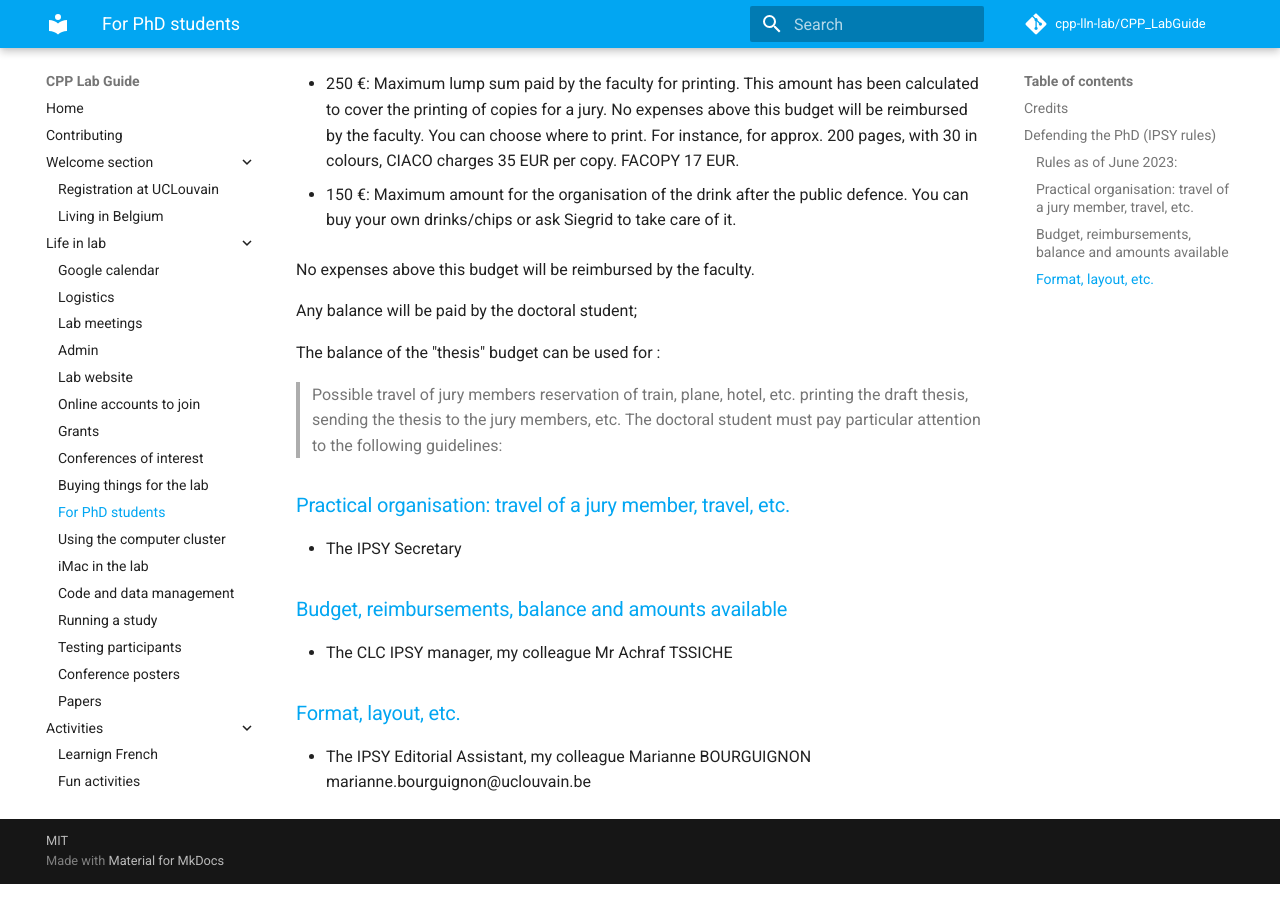
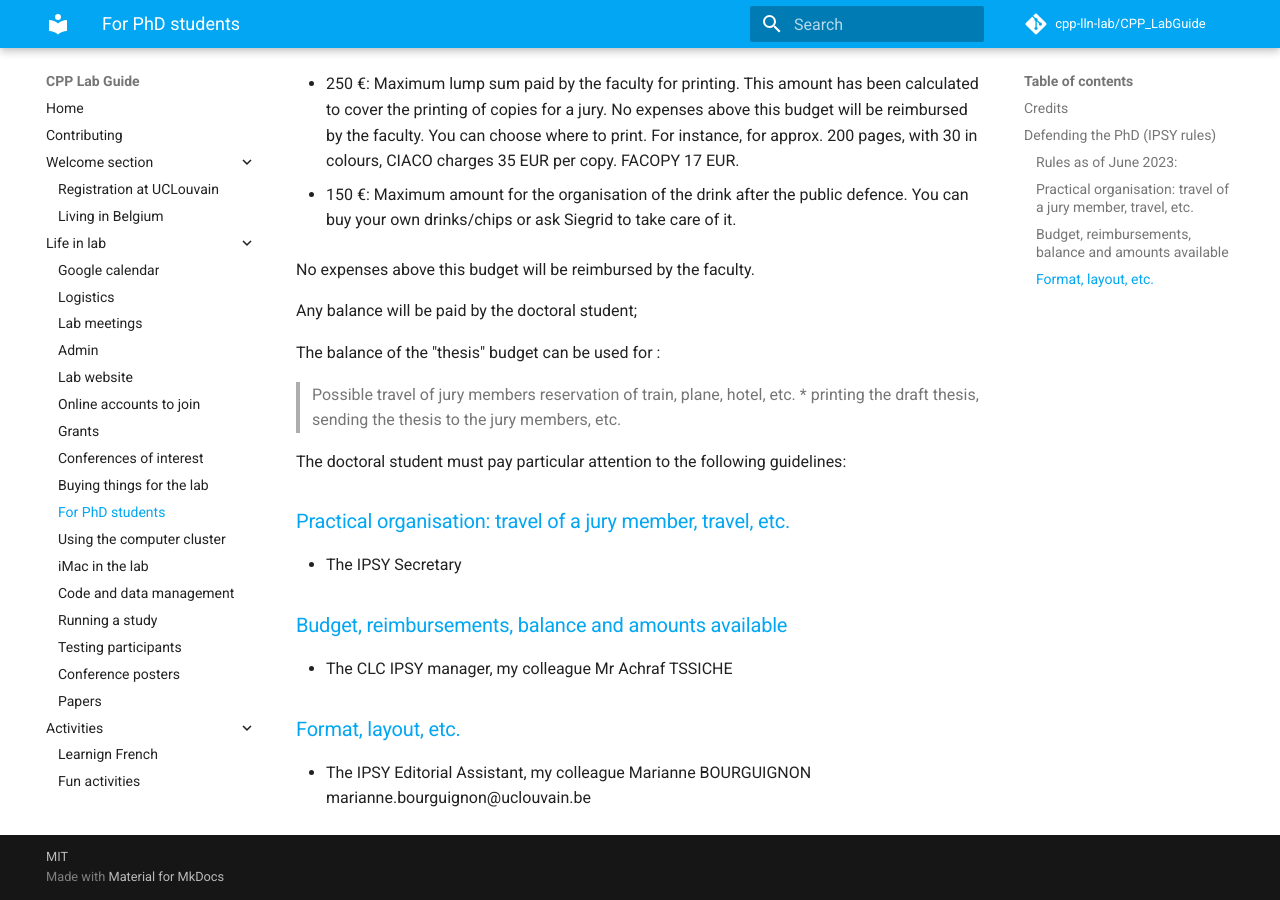
Before and after one commit to cpp-lln-lab/CPP_LabGuide, an MkDocs documentation site: the page built from doc/for_phd_students.md, in a window 1280 px wide and 900 px high, scrolled down 805 px. Built offline with MkDocs 1.6.1 and Material for MkDocs 9.7.7, drawn with Linux system fonts in a browser that asks for light colours; comment, search, counter and statistics services are not loaded.

```diff
--- a/doc/for_phd_students.md
+++ b/doc/for_phd_students.md
@@ -43,7 +43,8 @@ The balance of the "thesis" budget can be used for :
 
 > Possible travel of jury members
 > reservation of train, plane, hotel, etc.
-> printing the draft thesis, sending the thesis to the jury members, etc.
+* printing the draft thesis, sending the thesis to the jury members, etc.
+
 The doctoral student must pay particular attention to the following guidelines:
 ### Practical organisation: travel of a jury member, travel, etc.
 * The IPSY Secretary
```
